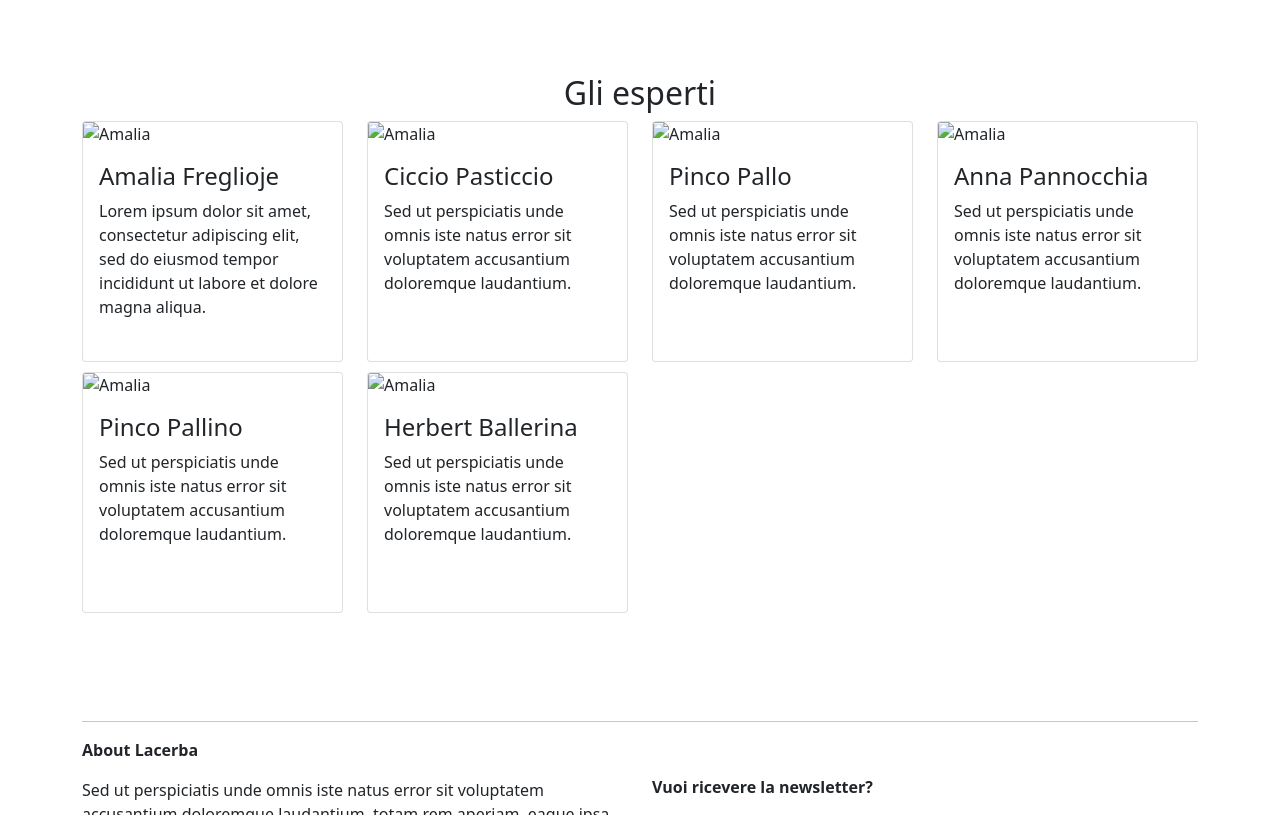
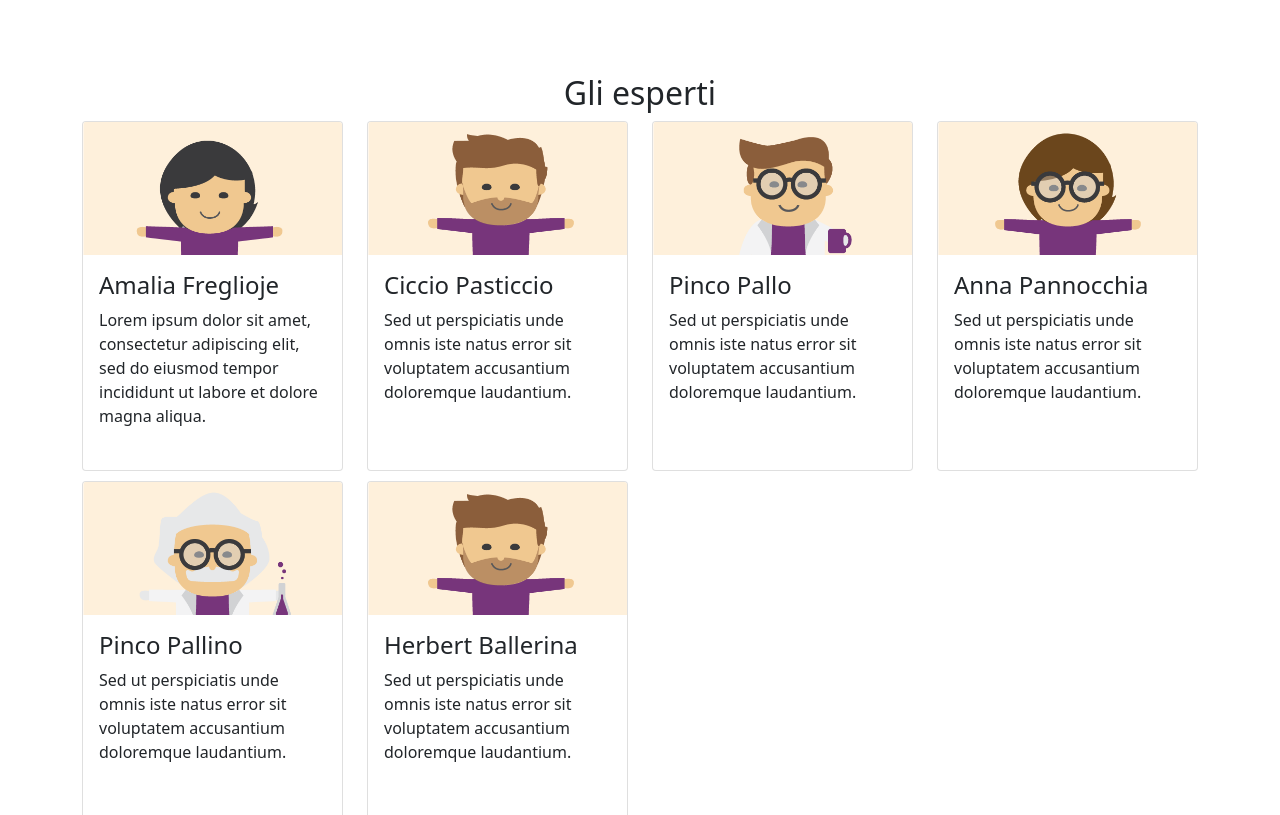
Before and after one commit to Phobos780/bootStrLandingPage, a plain HTML site: page index.html in a window 1280 px wide. Shown: the part 1020-1835 px from the top of the page. Drawn offline with nearby package versions, Linux system fonts and the light colour scheme.

Commit message:
Update index.html

```diff
--- a/index.html
+++ b/index.html
@@ -55,7 +55,7 @@
       <div class="row pt-2">
         <div class="col-md-6 order-1"><!--"-md(mediumDisplay)" + "-6" = 6 colonne -->
           <h3 >Il Digital Marketing</h3>
-          <img src="../boostrap-landingPage/images/marketing.jpg" class="img-fluid rounded" alt="marketing"><!-- /rounded/ serve per arotondare gli angoli della immagine -->
+          <img src="images/marketing.jpg" class="img-fluid rounded" alt="marketing"><!-- /rounded/ serve per arotondare gli angoli della immagine -->
           <p>Lorem ipsum dolor sit amet, consectetur adipiscing elit, sed do eiusmod tempor incididunt </p>
           <p>Duis aute irure dolor in reprehenderit in voluptate velit esse cillum dolore eu fugiat nulla pariatur. Excepteur sint occaecat cupidatat non proident, sunt in culpa qui officia deserunt mollit anim id est laborum.</p>
         </div>
@@ -113,7 +113,7 @@
           <h2 class="text-center">Gli esperti</h2>
             <div class="col-md-4 col-lg-3"><!-- col = colonna / lg = per gli schermi large / 3 = ogni colonna deve prendere 3 spazzi(in una griglia da 12col) . idem per md = large screen / 4 = deve prendere 4 spzzi su 12. || quindi: prima col = colonna, poi md( o lg, o xl) e quanti colonne (su 12) deve occuppare. -->
               <div class="card">
-                <img src="../boostrap-landingPage/images/amalia.png" class="card-img-top" alt="Amalia">
+                <img src="images/amalia.png" class="card-img-top" alt="Amalia">
                 <div class="card-body">
                   <h4>Amalia Freglioje</h4>
                   <p class="card-text">Lorem ipsum dolor sit amet, consectetur adipiscing elit, sed do eiusmod tempor incididunt ut labore et dolore magna aliqua.</p>
@@ -123,7 +123,7 @@
 
             <div class="col-md-4 col-lg-3">
               <div class="card">
-                <img src="../boostrap-landingPage/images/ciccio.png" class="card-img-top" alt="Amalia">
+                <img src="images/ciccio.png" class="card-img-top" alt="Amalia">
                 <div class="card-body">
                   <h4>Ciccio Pasticcio</h4>
                   <p class="card-text">Sed ut perspiciatis unde omnis iste natus error sit voluptatem accusantium doloremque laudantium.</p>
@@ -133,7 +133,7 @@
 
             <div class="col-md-4 col-lg-3">
               <div class="card">
-                <img src="../boostrap-landingPage/images/herbert.png" class="card-img-top" alt="Amalia">
+                <img src="images/herbert.png" class="card-img-top" alt="Amalia">
                 <div class="card-body">
                   <h4>Pinco Pallo</h4>
                   <p class="card-text">Sed ut perspiciatis unde omnis iste natus error sit voluptatem accusantium doloremque laudantium.</p>
@@ -143,7 +143,7 @@
 
           <div class="col-md-4 col-lg-3">
             <div class="card">
-              <img src="../boostrap-landingPage/images/pinco.png" class="card-img-top" alt="Amalia">
+              <img src="images/anna.png" class="card-img-top" alt="Amalia">
               <div class="card-body">
                 <h4>Anna Pannocchia</h4>
                 <p class="card-text">Sed ut perspiciatis unde omnis iste natus error sit voluptatem accusantium doloremque laudantium.</p>
@@ -153,7 +153,7 @@
 
           <div class="col-md-4 col-lg-3">
             <div class="card">
-              <img src="../boostrap-landingPage/images/pinco2.png" class="card-img-top" alt="Amalia">
+              <img src="images/pinco2.png" class="card-img-top" alt="Amalia">
               <div class="card-body">
                 <h4>Pinco Pallino</h4>
                 <p class="card-text">Sed ut perspiciatis unde omnis iste natus error sit voluptatem accusantium doloremque laudantium.</p>
@@ -163,7 +163,7 @@
 
           <div class="col-md-4 col-lg-3">
             <div class="card">
-              <img src="../boostrap-landingPage/images/ciccio.png" class="card-img-top" alt="Amalia">
+              <img src="images/ciccio.png" class="card-img-top" alt="Amalia">
               <div class="card-body">
                 <h4>Herbert Ballerina</h4>
                 <p class="card-text">Sed ut perspiciatis unde omnis iste natus error sit voluptatem accusantium doloremque laudantium.</p>
```
